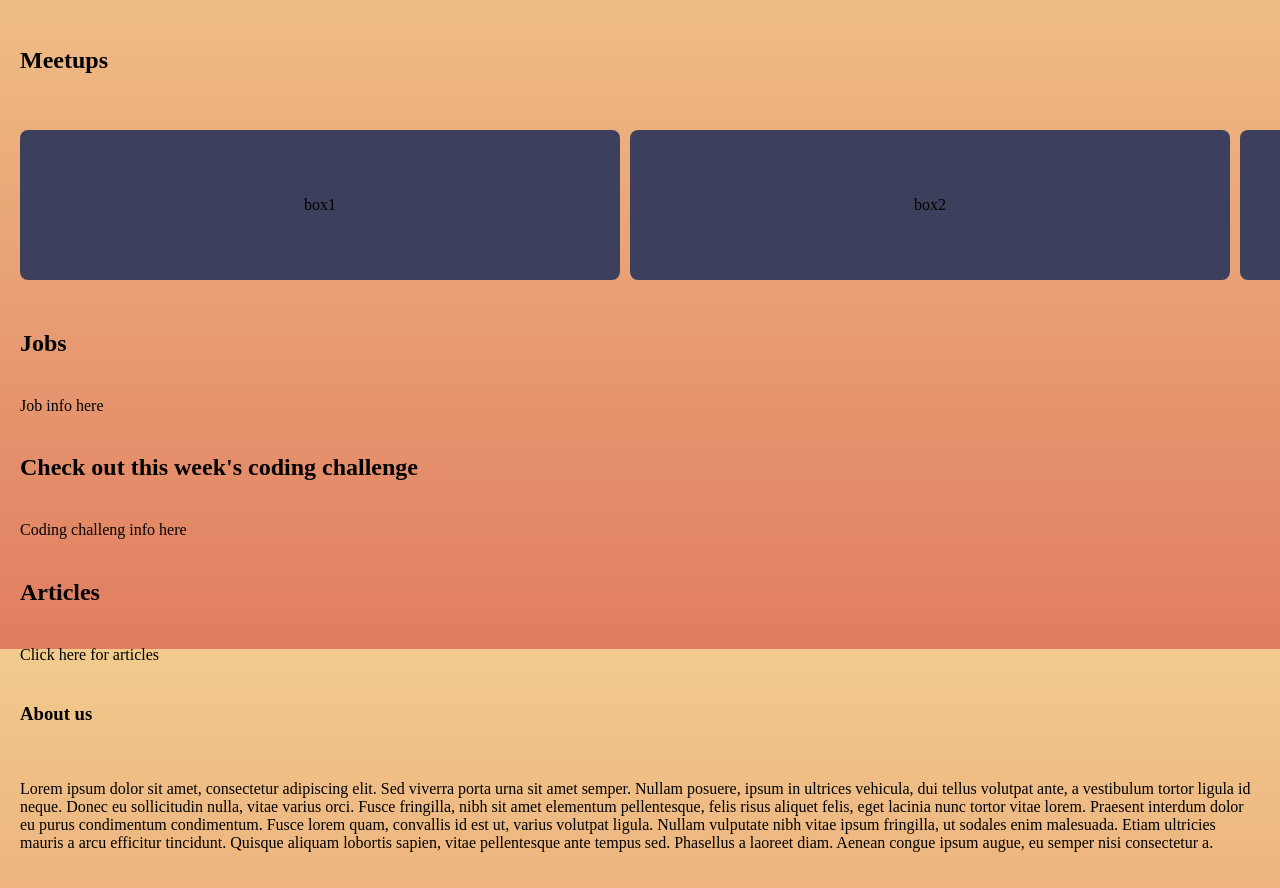
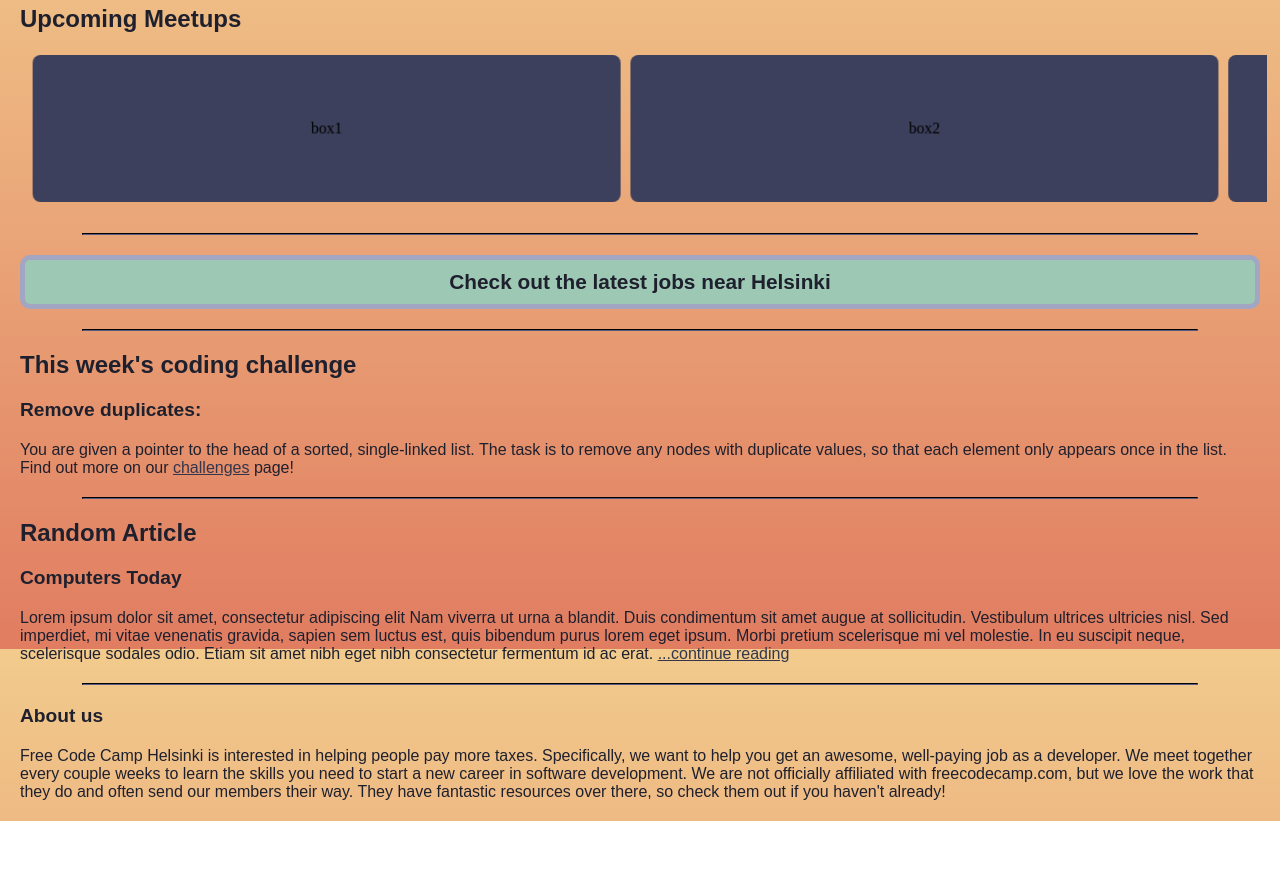
Before and after one commit to arwalton/WebDevFinalProj, a plain HTML site: page index.html in a window 1280 px wide. Shown: the part 151-1039 px from the top of the page. After the commit the page ends 972 px from the top, so only its background shows below. Drawn offline with nearby package versions, Linux system fonts and the light colour scheme.

Commit message:
Main elements of index page, started meetups page

```diff
--- a/Scripts/horizontal-scroll.js
+++ b/Scripts/horizontal-scroll.js
@@ -8,3 +8,36 @@ lists.forEach(elem => {
     const num = elem.children.length;
     elem.style.setProperty('--total', num);
 });
+
+const scrollEle = document.getElementById('meetup-scroll');
+let isDown = false;
+let startX;
+let scrollLeft;
+
+scrollEle.addEventListener('mousedown', (e)=>{
+    isDown = true;
+
+    scrollEle.classList.add('active');
+    startX = e.pageX - scrollEle.offsetLeft;
+    scrollLeft = scrollEle.scrollLeft;
+});
+
+scrollEle.addEventListener('mouseleave', ()=>{
+    isDown = false;
+    scrollEle.classList.remove('active');
+
+});
+
+scrollEle.addEventListener('mouseup', ()=>{
+    isDown = false;
+    scrollEle.classList.remove('active');
+})
+
+scrollEle.addEventListener('mousemove', (e)=>{
+    if(!isDown) return;
+    e.preventDefault();
+    const x = e.pageX - scrollEle.offsetLeft;
+    const walk = (x - startX) * 2; //scroll-fast
+    scrollEle.scrollLeft = scrollLeft - walk;
+    console.log(walk);
+});
--- a/Scripts/main.js
+++ b/Scripts/main.js
@@ -6,3 +6,14 @@ const scrollContext = {meetupList: ['box1', 'box2', 'box3', 'box4', 'box5']};
 const scrollHtml = scrollFunc(scrollContext);
 const scrollWrapper = document.getElementById('meetup-scroll');
 scrollWrapper.innerHTML = scrollHtml;
+
+//Compile and insert the handlebars template for random article
+const articleSource = document.getElementById('random-article').innerHTML;
+const articleFunc = Handlebars.compile(articleSource);
+//TODO get actual articles...
+const articleContext = {current: {title: 'Computers Today',
+content: 'Lorem ipsum dolor sit amet, consectetur adipiscing elit Nam viverra ut urna a blandit. Duis condimentum sit amet augue at sollicitudin. Vestibulum ultrices ultricies nisl. Sed imperdiet, mi vitae venenatis gravida, sapien sem luctus est, quis bibendum purus lorem eget ipsum. Morbi pretium scelerisque mi vel molestie. In eu suscipit neque, scelerisque sodales odio. Etiam sit amet nibh eget nibh consectetur fermentum id ac erat.'}};
+
+const articleHtml = articleFunc(articleContext);
+const articleHr = document.getElementById('article-hr');
+articleHr.insertAdjacentHTML('beforebegin', articleHtml);
--- a/Stylesheets/style.css
+++ b/Stylesheets/style.css
@@ -39,12 +39,68 @@ body {
     grid-column: 1 / -1;
 }
 
+.app > div{
+    margin: 0;
+    padding: 0;
+}
+
+h1{
+   margin: auto;
+   padding: 0;
+   text-align: center;
+   font-family: Arial, Helvetica, sans-serif;
+   font-size: 2em;
+   color: hsl(234, 20%, 15%);
+}
+
+
+h2{
+   margin: 0;
+   padding: 0;
+   font-family: Arial, Helvetica, sans-serif;
+   font-size: 1.5em;
+   color: hsl(234, 20%, 15%);
+}
+
+h3{
+   margin: 0;
+   padding: 0;
+   font-family: Arial, Helvetica, sans-serif;
+   font-size: 1.2em;
+   color: hsl(234, 20%, 15%);
+}
+
+p{
+   margin: 0;
+   padding: 0;
+   font-family: Arial, Helvetica, sans-serif;
+   color: hsl(234, 20%, 15%);
+}
+
+p > a:link{
+    color:hsl(234, 20%, 25%);
+}
+
+p > a:active{
+    color:hsl(234, 20%, 50%);
+}
+
+hr{
+    width: 90%;
+    height: 2px;
+    border-width: 1px;
+    border-color: hsl(234, 20%, 15%);
+    margin: auto;
+    padding: 0;
+}
+
 /*----------------Header CSS--------------*/
 header {
     background: hsl(54, 50%, 96%);
     top: 0;
     position: sticky;
     width: 100%;
+    z-index: 10000;
 }
 
 nav{
@@ -100,9 +156,29 @@ nav{
         10px;
     grid-template-rows: minmax(150px, 1fr);
     overflow-x: scroll;
-    scroll-snap-type: x proximity;
+    overflow-y: hidden;
+    margin-top: 0px;
     padding-bottom: calc(.75 * var(--gutter));
     margin-bottom: calc(-.25 * var(--gutter));
+    /*click and drag scroll*/
+    transition: all 0.2s;
+    transform: scale(0.98);
+    will-change: transform;
+    user-select: none;
+    cursor: pointer;
+    /*hide scroll bar*/
+    -ms-overflow-style: none;
+    scrollbar-width: none;
+}
+
+.scroll-wrapper::-webkit-scrollbar{
+    display: none;
+}
+
+.scroll-wrapper.active{
+    cursor: grabbing;
+    cursor: -webkit-grabbing;
+    transform: scale(1);
 }
 
 .scroll-wrapper::before,
@@ -129,3 +205,50 @@ ul{
     list-style: none;
     padding: 0;
 }
+
+#jobs-link{
+    display: flex;
+    justify-content: center;
+    align-items: center;
+    background-color: hsl(151, 28%, 70%);
+    color:hsl(234, 20%, 15%);
+    font-family: Arial, Helvetica, sans-serif;
+    text-decoration: none;
+    text-align: center;
+    font-weight: bold;
+    font-size: 1.3em;
+    border: 5px solid hsl(234, 20%, 70%);
+    border-radius: 10px;
+    padding: 10px;
+
+    -webkit-transition: background-color 100ms linear;
+    -moz-transition: background-color 100ms linear;
+    -o-transition: background-color 100ms linear;
+    -ms-transition: background-color 100ms linear;
+    transition: background-color 100ms linear;
+}
+
+a:link#jobs-link{
+    text-decoration: none;
+}
+
+a:visited#jobs-link{
+    text-decoration: none;
+}
+
+a:hover#jobs-link{
+    background-color: hsl(234, 20%, 70%);
+}
+
+a:active#jobs-link{
+    border-color: transparent;
+    background-clip: padding-box;
+}
+
+/*------------meetups CSS-------------*/
+#meetup-calendar{
+    height: 400px;
+    width: 100%;
+    margin: auto;
+    border: 1px solid hsl(234, 20%, 15%)
+}
--- a/index.html
+++ b/index.html
@@ -46,7 +46,8 @@
 
   <main class="app">
     <h1>Welcome to Free Code Camp Helsinki</h1>
-    <h2>Meetups</h2>
+    <hr>
+    <h2>Upcoming Meetups</h2>
     <ul id="meetup-scroll" class="scroll-wrapper full"></ul>
       <script id="scroll-template" type="text/x-handlebars-template">
         {{#each meetupList}}
@@ -55,29 +56,49 @@
       </script>
     </ul>
 
-    <h2>Jobs</h2>
-    <div id="jobs">Job info here</div>
+    <hr>
 
-    <h2>Check out this week's coding challenge</h2>
-    <div id="challenge">Coding challeng info here</div>
+    <a id="jobs-link" href="jobs.html">Check out the latest jobs near
+      Helsinki</a>
 
-    <h2>Articles</h2>
-    <div id="articles">Click here for articles</div>
+    <hr>
+
+    <h2>This week's coding challenge</h2>
+    <h3>Remove duplicates:</h3>
+    <p>
+      You are given a pointer to the head of a sorted,
+      single-linked list. The task is to remove any nodes with
+      duplicate values, so that each element only appears once in
+      the list. Find out more on our
+      <a href="challenges.html">challenges</a> page!
+    </p>
+
+    <hr>
+
+    <h2 id="article-heading">Random Article</h2>
+      <script id="random-article" type="text/x-handlebars-template">
+        <h3>{{current.title}}</h3>
+        <p>{{current.content}}
+          <a id="article-link" href="articles.html">
+            ...continue reading
+          </a>
+        </p>
+      </script>
+    <hr id="article-hr">
 
     <h3>About us</h3>
-    <p>Lorem ipsum dolor sit amet, consectetur adipiscing elit. Sed viverra
-      porta urna sit amet semper. Nullam posuere, ipsum in ultrices vehicula,
-      dui tellus volutpat ante, a vestibulum tortor ligula id neque. Donec eu
-      sollicitudin nulla, vitae varius orci. Fusce fringilla, nibh sit amet
-      elementum pellentesque, felis risus aliquet felis, eget lacinia nunc
-      tortor vitae lorem. Praesent interdum dolor eu purus condimentum
-      condimentum. Fusce lorem quam, convallis id est ut, varius volutpat
-      ligula. Nullam vulputate nibh vitae ipsum fringilla, ut sodales enim
-      malesuada. Etiam ultricies mauris a arcu efficitur tincidunt. Quisque
-      aliquam lobortis sapien, vitae pellentesque ante tempus sed. Phasellus
-      a laoreet diam. Aenean congue ipsum augue, eu semper nisi
-      consectetur a.</p>
+    <p>
+      Free Code Camp Helsinki is interested in helping people pay
+      more taxes. Specifically, we want to help you get an awesome,
+      well-paying job as a developer. We meet together every
+      couple weeks to learn the skills you need to start a new
+      career in software development.
 
+      We are not officially affiliated with freecodecamp.com, but we
+      love the work that they do and often send our members their way.
+      They have fantastic resources over there, so check them out if
+      you haven't already!
+    </p>
 
   </main>
 
```
Also changed, not shown: meetups.html (+13 -0 lines), 1 other file.
